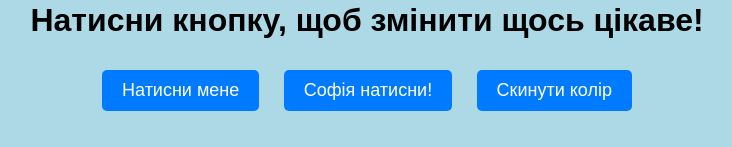
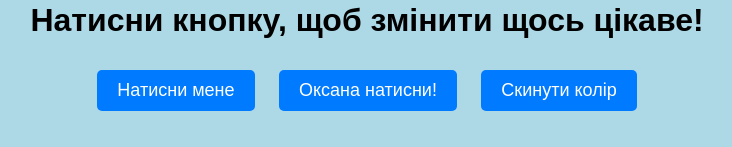
Before and after one commit to Andrii0606/my-website, a plain HTML site: page index.html in a window 1280 px wide. Shown: the part 189-336 px from the top of the page, without its empty margins (273-1005 px from the left). Drawn offline with Linux system fonts and the light colour scheme.

Commit message:
Update index.html

```diff
--- a/index.html
+++ b/index.html
@@ -44,7 +44,7 @@
     <script src="script.js"></script>
 </body>
 </html>
-<button onclick="alert('Хелоу, я люблю Софію!')">Софія натисни!</button>
+<button onclick="alert('Хелоу, Оксана я в ахуї!')">Оксана натисни!</button>
 <button onclick="resetBackground()">Скинути колір</button> <!-- Нова кнопка -->
 
     <script src="script.js"></script>
```
